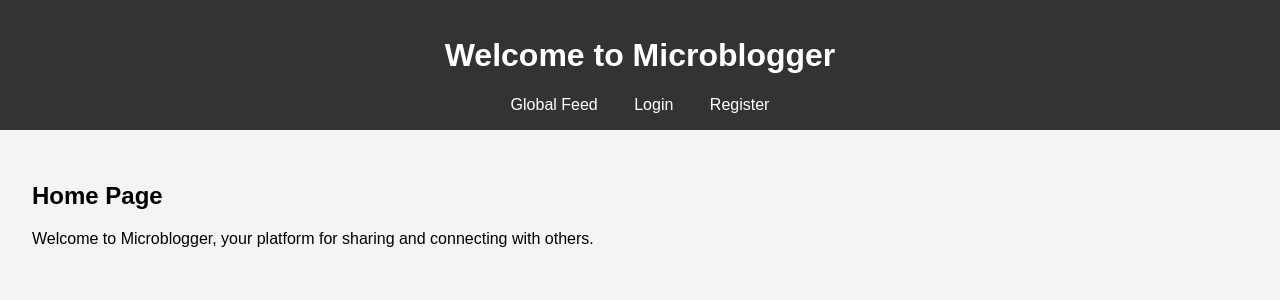
After one commit to hennyg888/CS846W26-Week-2-Microblogger, a Flask app: page /home in a window 1280 px wide. The commit adds this page. Shown: the top 300 px of the page. Run offline with Flask 3, Linux system fonts and the light colour scheme.

Commit message:
initla GUI genned

```diff
--- a/server.py
+++ b/server.py
@@ -1,4 +1,4 @@
-from flask import Flask, request, jsonify
+from flask import Flask, request, jsonify, render_template, redirect, url_for
 import shelve
 import threading
 
@@ -15,6 +15,31 @@ DB_FILE = 'data.db'
 print("Server is starting...")
 
 # API Routes
+
+# Serve the homepage
+@app.route('/')
+def home():
+    return render_template('index.html')
+
+# Serve the login page
+@app.route('/login')
+def login_page():
+    return render_template('login.html')
+
+# Serve the register page
+@app.route('/register')
+def register_page():
+    return render_template('register.html')
+
+# Serve the profile page
+@app.route('/profile')
+def profile_page():
+    return render_template('profile.html')
+
+# Serve the home page
+@app.route('/home')
+def home_page():
+    return render_template('home.html')
 
 # Register a new user
 @app.route('/auth/register', methods=['POST'])
@@ -35,7 +60,7 @@ def register():
         users[username] = {"password": password, "posts": []}
         db['users'] = users
 
-    return jsonify({"message": "User registered successfully"}), 201
+    return redirect(url_for('home'))
 
 # Log in a user
 @app.route('/auth/login', methods=['POST'])
@@ -54,7 +79,7 @@ def login():
         if not user or user['password'] != password:
             return jsonify({"error": "Invalid credentials"}), 401
 
-    return jsonify({"message": "Login successful"}), 200
+    return redirect(url_for('home'))
 
 # Create a new post
 @app.route('/posts', methods=['POST'])
--- /dev/null
+++ b/templates/home.html
@@ -0,0 +1,23 @@
+<!DOCTYPE html>
+<html lang="en">
+<head>
+    <meta charset="UTF-8">
+    <meta name="viewport" content="width=device-width, initial-scale=1.0">
+    <title>Home - Microblogger</title>
+    <link rel="stylesheet" href="/static/css/style.css">
+</head>
+<body>
+    <header>
+        <h1>Welcome to Microblogger</h1>
+        <nav>
+            <a href="/">Global Feed</a>
+            <a href="/login">Login</a>
+            <a href="/register">Register</a>
+        </nav>
+    </header>
+    <main>
+        <h2>Home Page</h2>
+        <p>Welcome to Microblogger, your platform for sharing and connecting with others.</p>
+    </main>
+</body>
+</html>
```
Also changed, not shown: static/js/main.js (+14 -4 lines), templates/index.html (+7 -2 lines), 4 other files.
